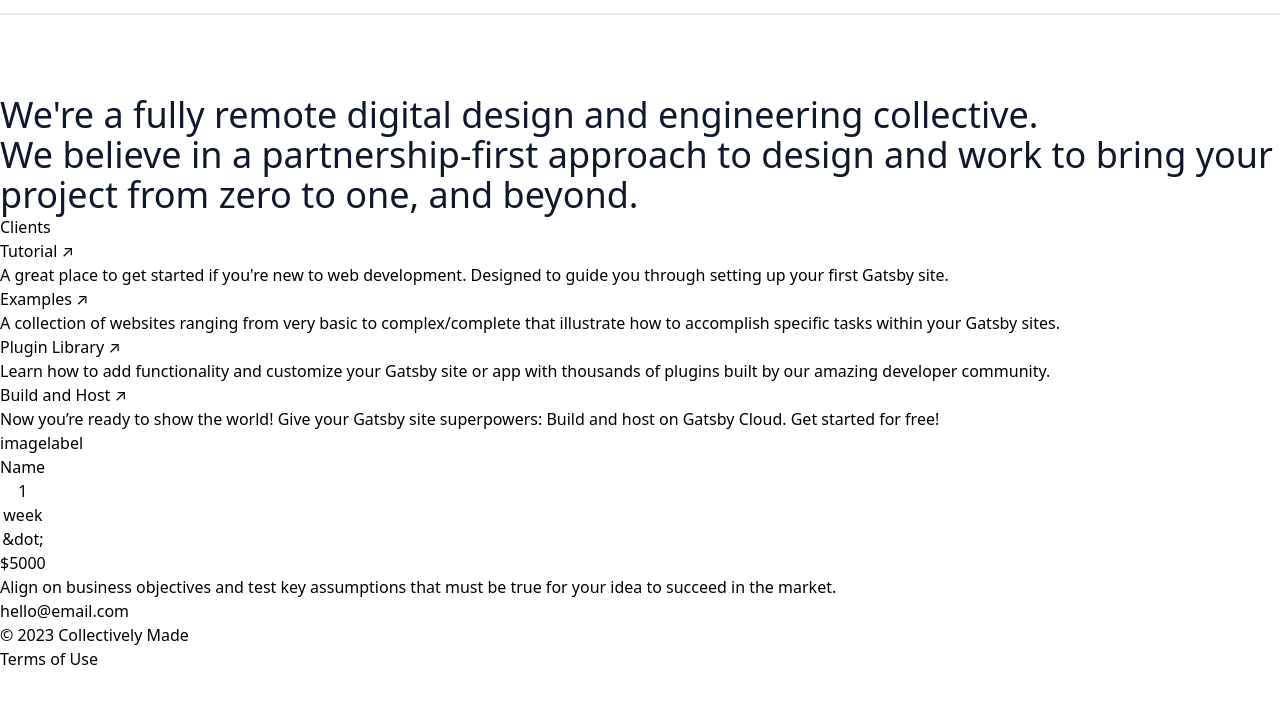
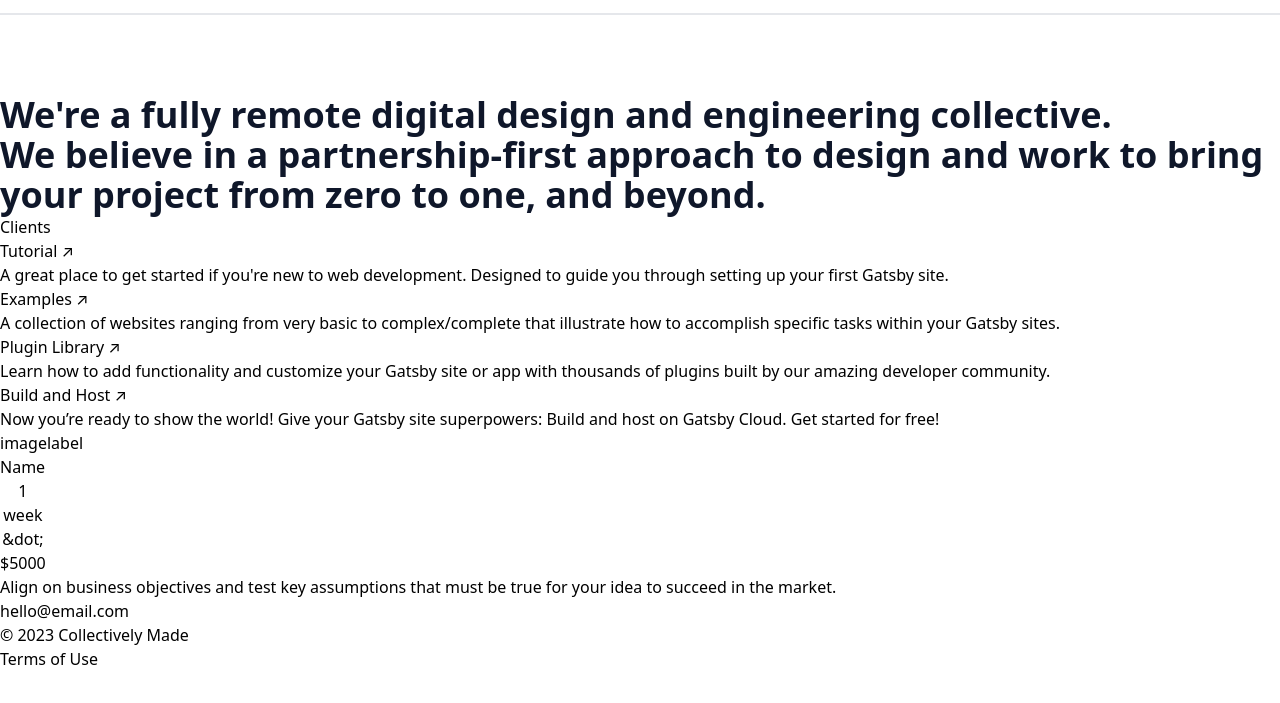
Before and after one commit to alexanderussell/cm-portfolio-v4, a Gatsby site: page / in a window 1280 px wide. Shown: the part 51-754 px from the top of the page. Built offline with nearby package versions, Linux system fonts and the light colour scheme; Gatsby itself is replaced by a stand-in of ours.

Commit message:
Jun 18, 2023, 8:51 PM

```diff
--- a/src/pages/index.js
+++ b/src/pages/index.js
@@ -67,7 +67,7 @@ const IndexPage = () => (
     </div> */}
 
     <div className="container mx-auto px-container">
-      <h1 className="mt-10 text-4xl text-slate-900 text-bold md:mt-14 lg:mt-20">
+      <h1 className="mt-10 text-4xl text-slate-900 font-bold md:mt-14 lg:mt-20">
         <span className="mr-1 inline-block transition-all duration-500 ease-motion">
           We're a fully remote digital design and engineering collective.
           <br />
```
